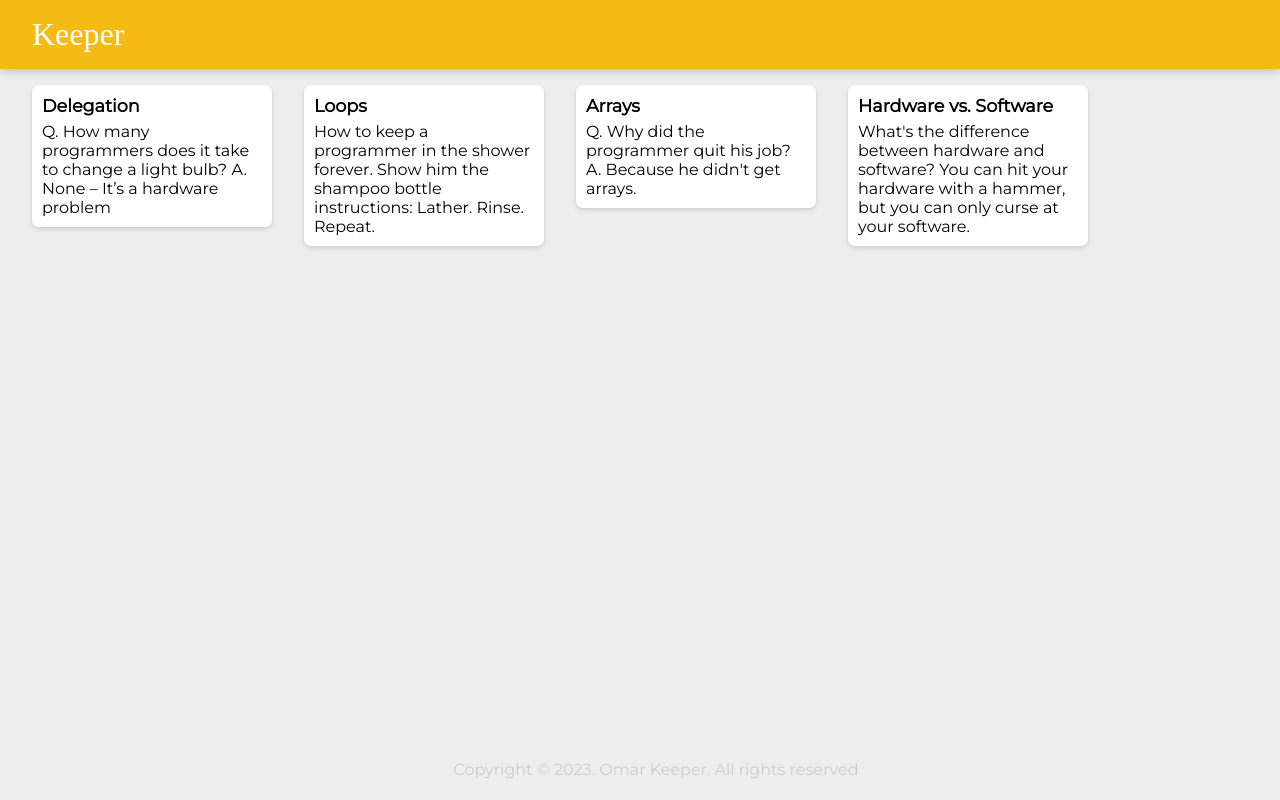
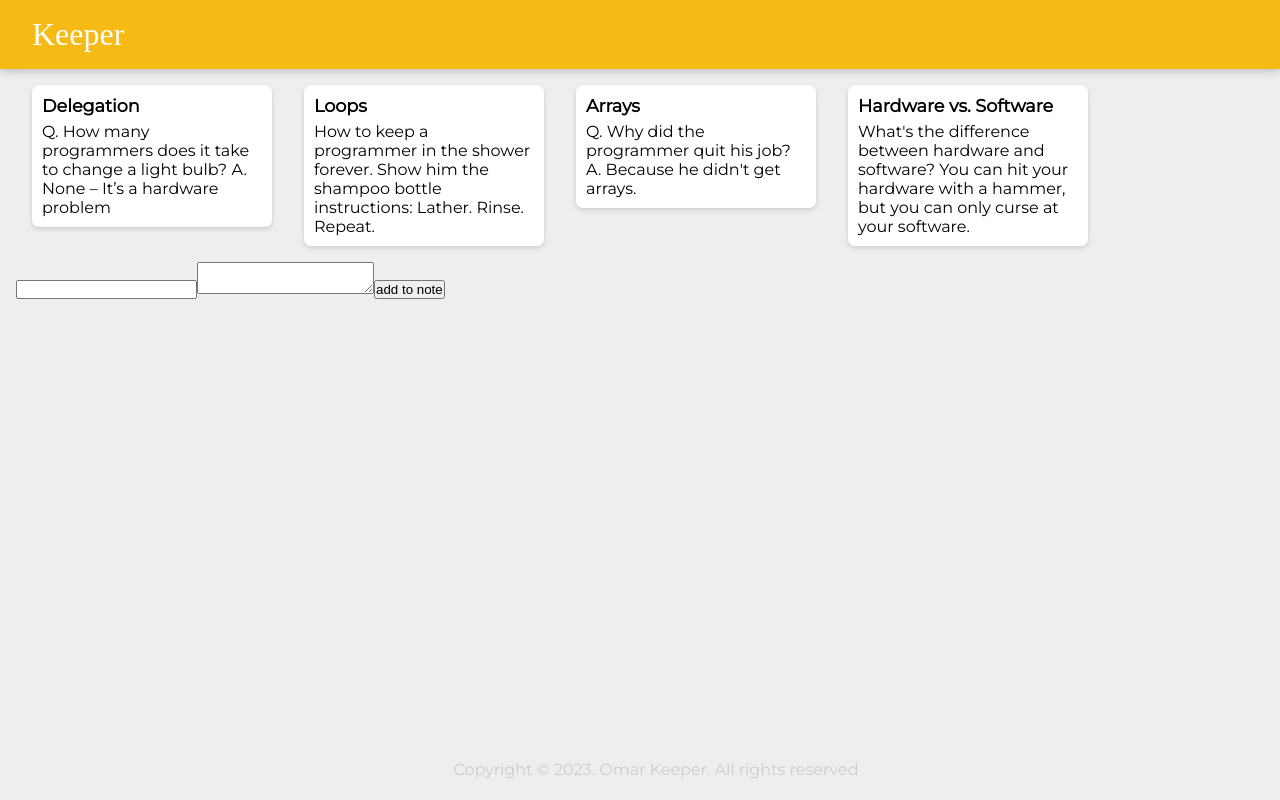
Before and after one commit to omar-basheer/Keeper-App, a React (Create React App) app: page / in a window 1280 px wide. Built offline with nearby package versions, Linux system fonts and the light colour scheme; a web font is replaced by a local one.

Commit message:
commit before rollback

```diff
--- a/src/components/App.tsx
+++ b/src/components/App.tsx
@@ -27,6 +27,9 @@ function addNote(n: Notetype){
 }
 
 function App() {
+    const[title,setTitle] = useState<string>("")
+    const[description,setDescription] = useState<string>("")
+
     const [localNote, setLocalNote] = useState<Array<Notetype>>([]);
     useEffect(() => {
         setLocalNote(notes);
@@ -34,7 +37,7 @@ function App() {
     [])
 
     function addToLocalNote(m: Notetype ){
-
+        setLocalNote([...localNote, m])
     }
 
     return (
@@ -49,6 +52,26 @@ function App() {
                             />
                         )
                 })}
+
+                <input onChange={(event) => {
+                    setTitle(event.target.value)
+                }}
+                value = {title}
+                ></input>
+                <textarea onChange={(event) =>{
+                    setDescription(event.target.value)
+                }}
+                value ={description}
+                ></textarea>
+                <button onClick={()=>{
+                    addToLocalNote(
+                        {
+                            title, description, key:localNote.length
+                        }
+                    )
+                    setTitle("")
+                    setDescription("")
+                }}>add to note</button>
 
                 {/* {addNote} */}
                 {/* {notes.map(note =>(
```
Also changed, not shown: test/sample.jsx (added).
